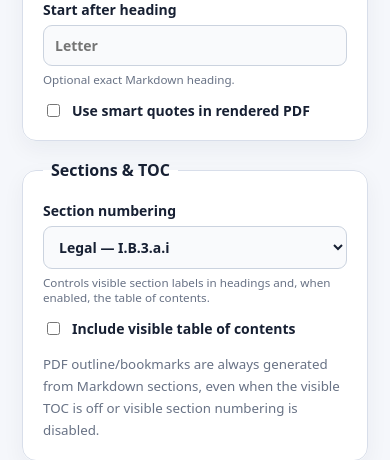
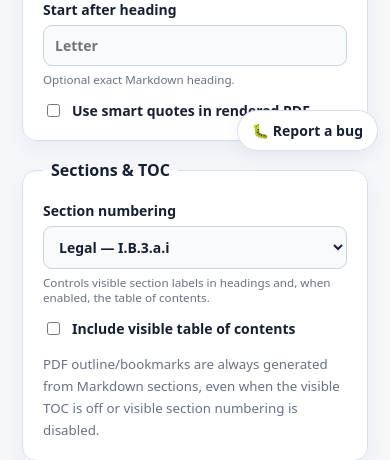
Before and after one commit to JFWooten4/PDF-compiler, a Flask app: page / in a window 390 px wide. Shown: the part 681-1141 px from the top of the page. Run offline with Flask 3, Linux system fonts and the light colour scheme; some libraries are stand-ins or nearby versions.

Commit message:
🖌️ Add report-a-bug shortcut (#3)
Add a fixed bottom-right link to the repository Issues tab that follows the app theme and remains usable on small screens.

Co-authored-by: Codex Web <noreply@openai.com>

```diff
--- a/templates/index.html
+++ b/templates/index.html
@@ -77,6 +77,26 @@
     button:hover { opacity: .9; }
     .secondary { border-color: var(--border); background: var(--surface); color: var(--text); }
     .theme-toggle { flex: 0 0 auto; padding: 9px 12px; border-color: var(--border); background: var(--surface); color: var(--text); box-shadow: 0 4px 12px var(--shadow); }
+    .bug-report {
+      position: fixed;
+      right: 18px;
+      bottom: 18px;
+      z-index: 10;
+      display: inline-flex;
+      align-items: center;
+      gap: 7px;
+      border: 1px solid var(--border);
+      border-radius: 999px;
+      padding: 10px 14px;
+      background: var(--surface);
+      color: var(--text);
+      box-shadow: 0 6px 18px var(--shadow);
+      text-decoration: none;
+      font-size: 14px;
+      font-weight: 700;
+    }
+    .bug-report:hover { opacity: .9; }
+    .bug-report:focus-visible { outline: 2px solid var(--focus); outline-offset: 2px; }
     .validation { display: none; border: 1px solid var(--border); border-radius: 12px; padding: 14px 16px; background: var(--surface); }
     .validation.pass { display: block; color: var(--success); background: var(--success-bg); }
     .validation.fail { display: block; color: var(--error); background: var(--error-bg); }
@@ -88,6 +108,7 @@
       .grid { grid-template-columns: 1fr; }
       .full { grid-column: auto; }
       .topbar { align-items: center; }
+      .bug-report { right: 12px; bottom: 12px; }
     }
   </style>
 </head>
@@ -243,6 +264,7 @@
     </div>
   </form>
 </main>
+<a class="bug-report" href="https://github.com/JFWooten4/PDF-compiler/issues" target="_blank" rel="noopener noreferrer" aria-label="Report a bug on GitHub">🐛 Report a bug</a>
 <script>
   const themeToggle = document.getElementById('theme-toggle');
 
```
